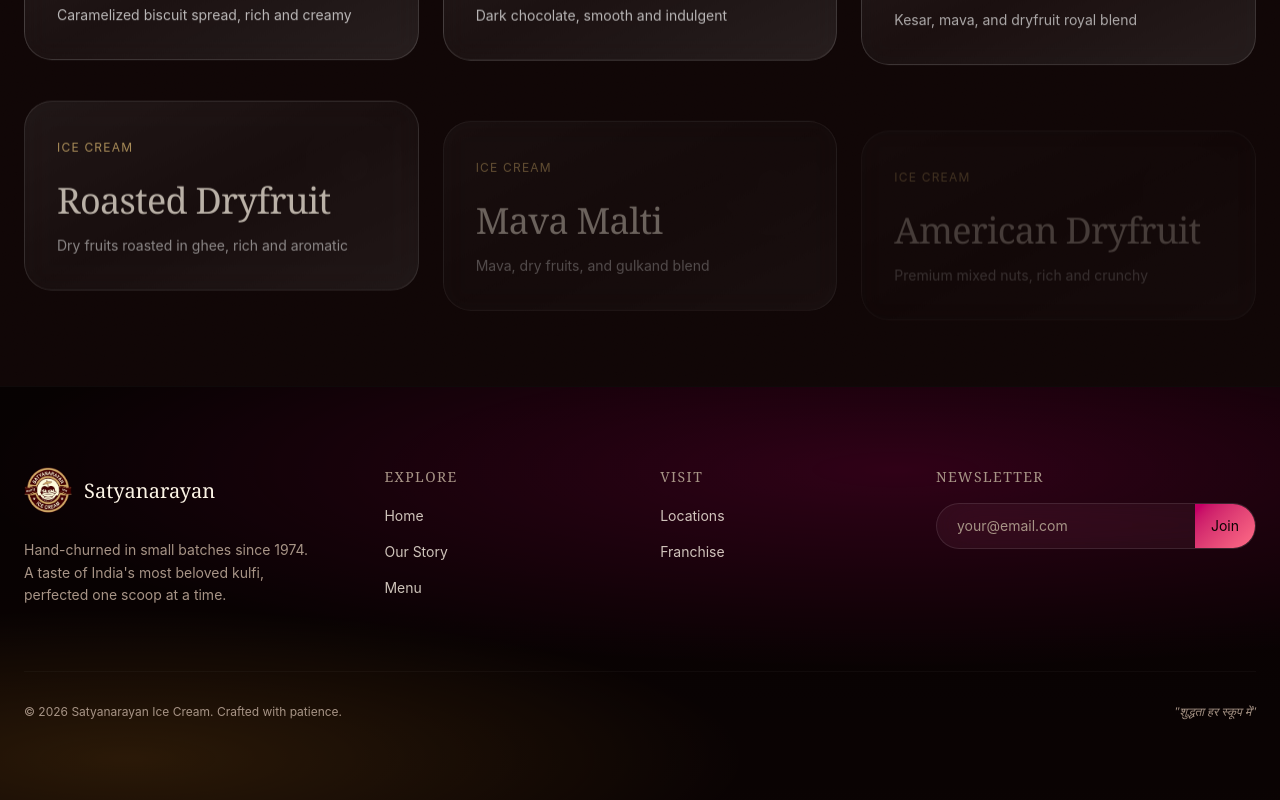
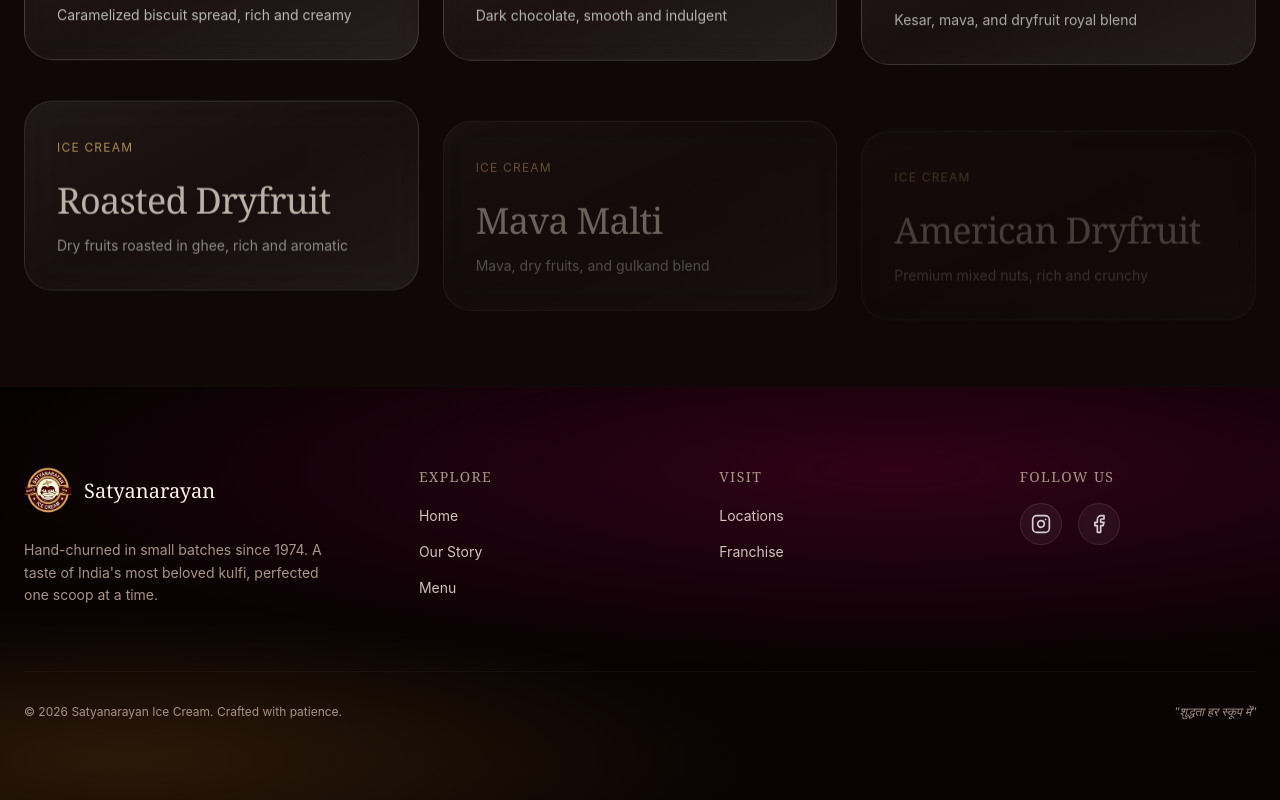
Before and after one commit to PriyanshuShah-9/satyanarayan_icecream, a React (Vite) app: page /menu in a window 1280 px wide. Shown: the part 831-1631 px from the top of the page. Built offline with nearby package versions, Linux system fonts and the light colour scheme; a web font is replaced by a local one.

Commit message:
Social link update

```diff
--- a/src/components/Footer.tsx
+++ b/src/components/Footer.tsx
@@ -1,12 +1,29 @@
 import { Link } from "react-router-dom";
 import logo from "../assets/logo.png";
+import { Instagram, Facebook } from "lucide-react";
+
+const socialLinks = [
+  {
+    icon: Instagram,
+    href: "https://www.instagram.com/satyanarayan_icecream",
+    label: "Instagram",
+  },
+  {
+    icon: Facebook,
+    href: "https://www.facebook.com/share/1DYw8Qanig/?mibextid=wwXIfr",
+    label: "Facebook",
+  },
+];
 
 export function Footer() {
   return (
     <footer className="relative overflow-hidden border-t border-border/40 bg-ink">
       <div className="absolute inset-0 bg-gradient-hero opacity-40" aria-hidden />
+
       <div className="relative mx-auto max-w-7xl px-6 py-20">
         <div className="grid gap-16 md:grid-cols-[1.4fr_1fr_1fr_1fr]">
+
+          {/* Brand */}
           <div>
             <Link to="/" className="flex items-center gap-3 mb-6">
               <img
@@ -19,12 +36,14 @@ export function Footer() {
               />
               <span className="font-display text-xl">Satyanarayan</span>
             </Link>
+
             <p className="text-muted-foreground text-sm leading-relaxed max-w-xs">
               Hand-churned in small batches since 1974. A taste of India's most
               beloved kulfi, perfected one scoop at a time.
             </p>
           </div>
 
+          {/* Explore */}
           <FooterCol
             title="Explore"
             links={[
@@ -34,6 +53,7 @@ export function Footer() {
             ]}
           />
 
+          {/* Visit */}
           <FooterCol
             title="Visit"
             links={[
@@ -42,26 +62,30 @@ export function Footer() {
             ]}
           />
 
+          {/* Social */}
           <div>
             <h4 className="font-display text-sm uppercase tracking-widest text-muted-foreground mb-4">
-              Newsletter
+              Follow Us
             </h4>
-            <form
-              onSubmit={(e) => e.preventDefault()}
-              className="flex items-center rounded-full glass overflow-hidden"
-            >
-              <input
-                type="email"
-                placeholder="your@email.com"
-                className="flex-1 bg-transparent px-5 py-3 text-sm text-foreground placeholder:text-muted-foreground focus:outline-none"
-              />
-              <button className="px-4 py-3 text-sm bg-gradient-berry text-primary-foreground hover:opacity-90">
-                Join
-              </button>
-            </form>
+
+            <div className="flex gap-4">
+              {socialLinks.map(({ icon: Icon, href, label }) => (
+                <a
+                  key={label}
+                  href={href}
+                  target="_blank"
+                  rel="noopener noreferrer"
+                  aria-label={label}
+                  className="p-2.5 rounded-full bg-white/5 backdrop-blur-md border border-white/10 hover:bg-primary/10 hover:border-primary/30 hover:scale-110 transition-all duration-300"
+                >
+                  <Icon className="w-5 h-5 text-white/80" />
+                </a>
+              ))}
+            </div>
           </div>
         </div>
 
+        {/* Bottom */}
         <div className="mt-16 pt-8 border-t border-border/40 flex flex-col md:flex-row items-start md:items-center justify-between gap-4 text-xs text-muted-foreground">
           <p>
             © {new Date().getFullYear()} Satyanarayan Ice Cream. Crafted with
--- a/src/pages/franchise.tsx
+++ b/src/pages/franchise.tsx
@@ -40,7 +40,7 @@ const contacts = [
     icon: Facebook,
     label: "Facebook",
     value: "Satyanarayan Ice Cream",
-    href: "https://www.facebook.com",
+    href: "https://www.facebook.com/share/1DYw8Qanig/?mibextid=wwXIfr",
   },
 ];
 
```
